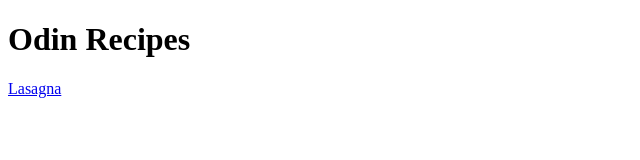
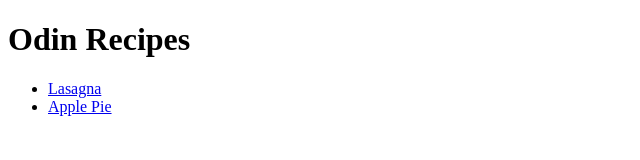
Before and after one commit to kgirardmedia/odin-recipes, a plain HTML site: page index.html in a window 1280 px wide. Shown: the whole page, without its empty margins (0-640 px from the left). Drawn offline with Linux system fonts and the light colour scheme.

Commit message:
Added Apple Recipe

```diff
--- a/index.html
+++ b/index.html
@@ -7,6 +7,9 @@
 </head>
 <body>
     <h1>Odin Recipes</h1>
-    <a href="./recipes/lasagna.html">Lasagna</a>
+    <ul>
+        <li><a href="./recipes/lasagna.html">Lasagna</a></li>
+        <li><a href="./recipes/applepie.html">Apple Pie</a></li>
+    </ul>
 </body>
 </html>
```
